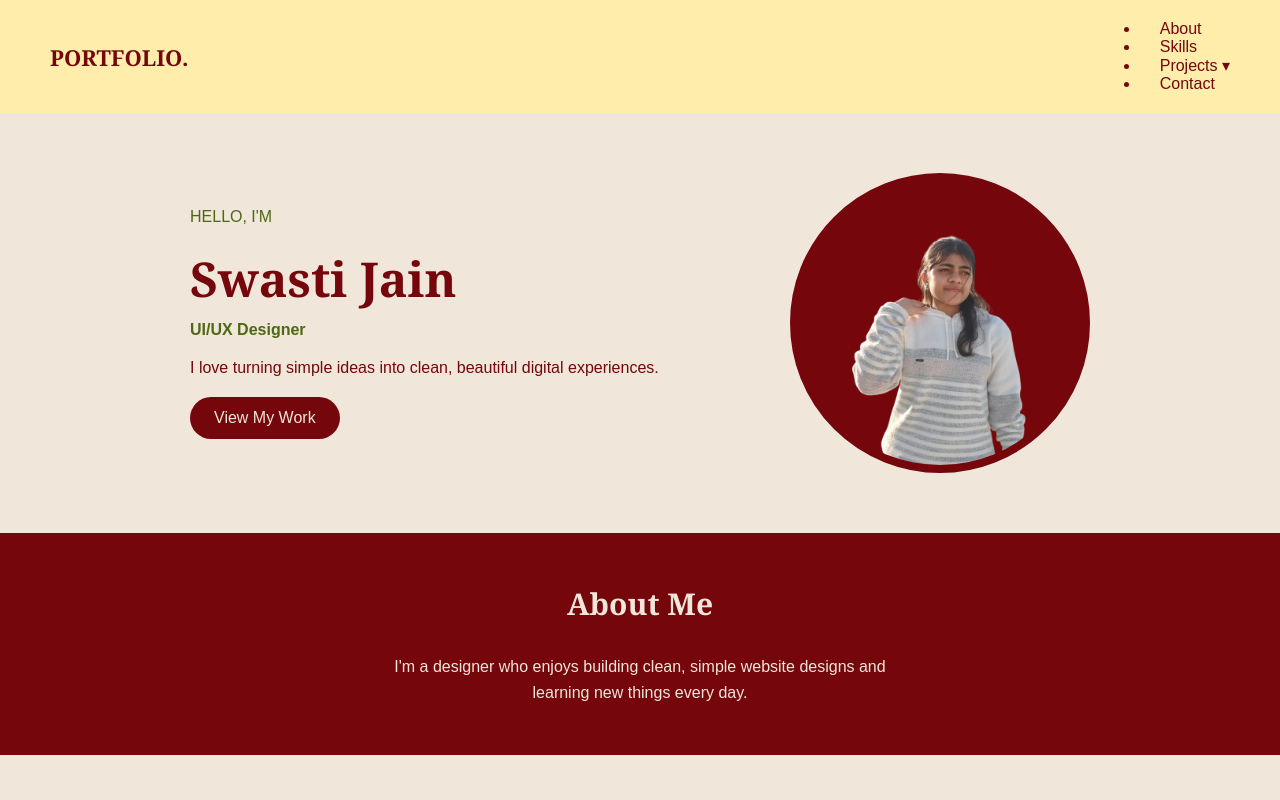
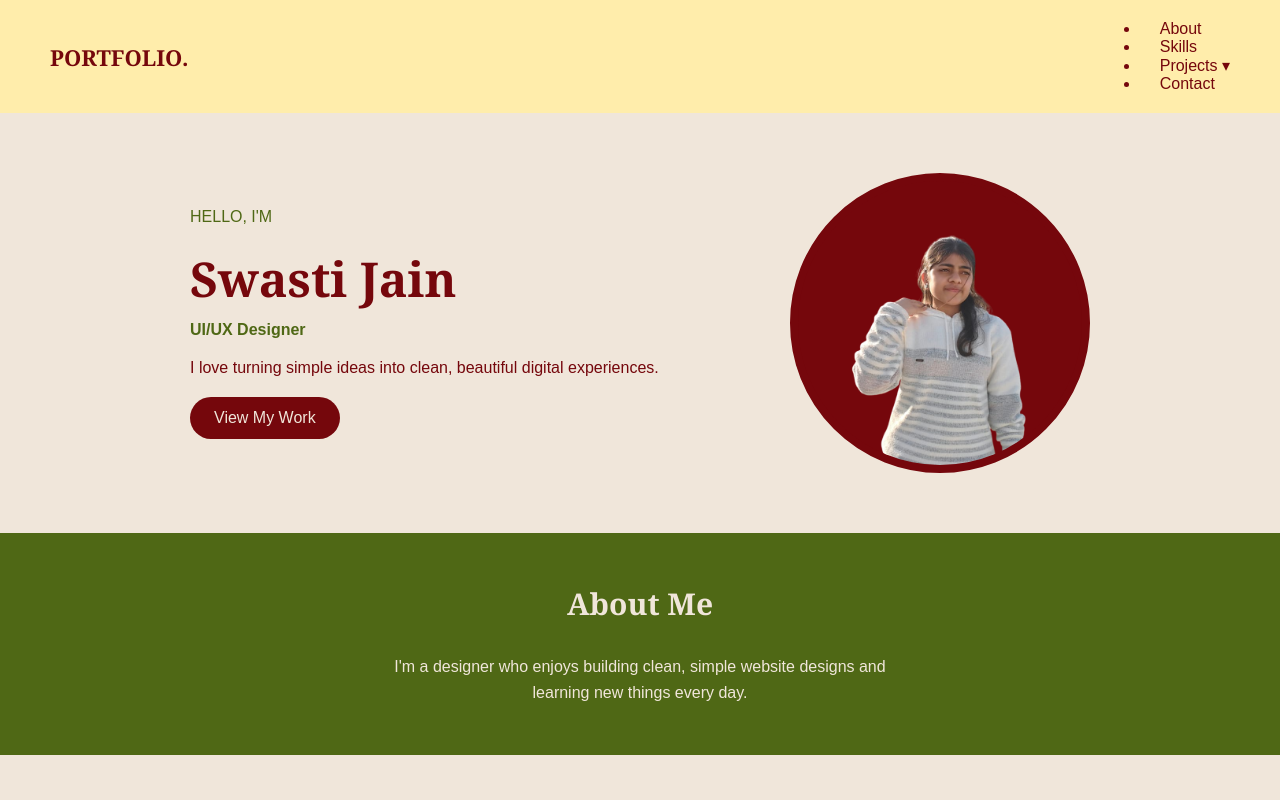
Before and after one commit to swastijain07/Swasti-Jain-PORTFOLIO, a plain HTML site: page index.html in a window 1280 px wide. Shown: the top 800 px of the page. Drawn offline with Linux system fonts and the light colour scheme.

Commit message:
Updated About me section

```diff
--- a/style.css
+++ b/style.css
@@ -101,7 +101,7 @@ h1, h2, h3, .logo {
   margin-bottom: 30px;
 }
 .about {
-  background-color: #75070C;
+  background-color: #4F6815;
   color: #F0E6DA;
   padding: 50px;
   text-align: center;
```
